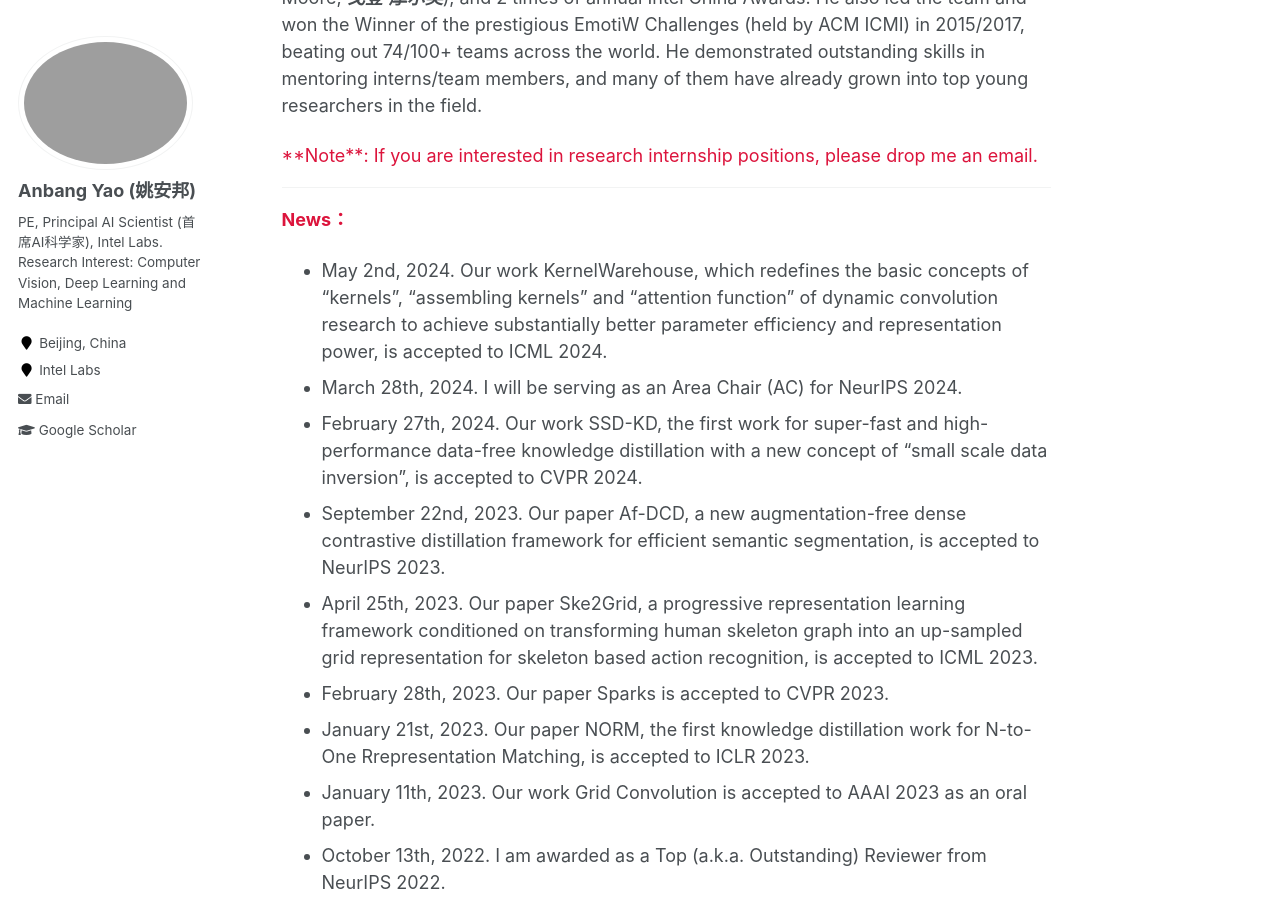
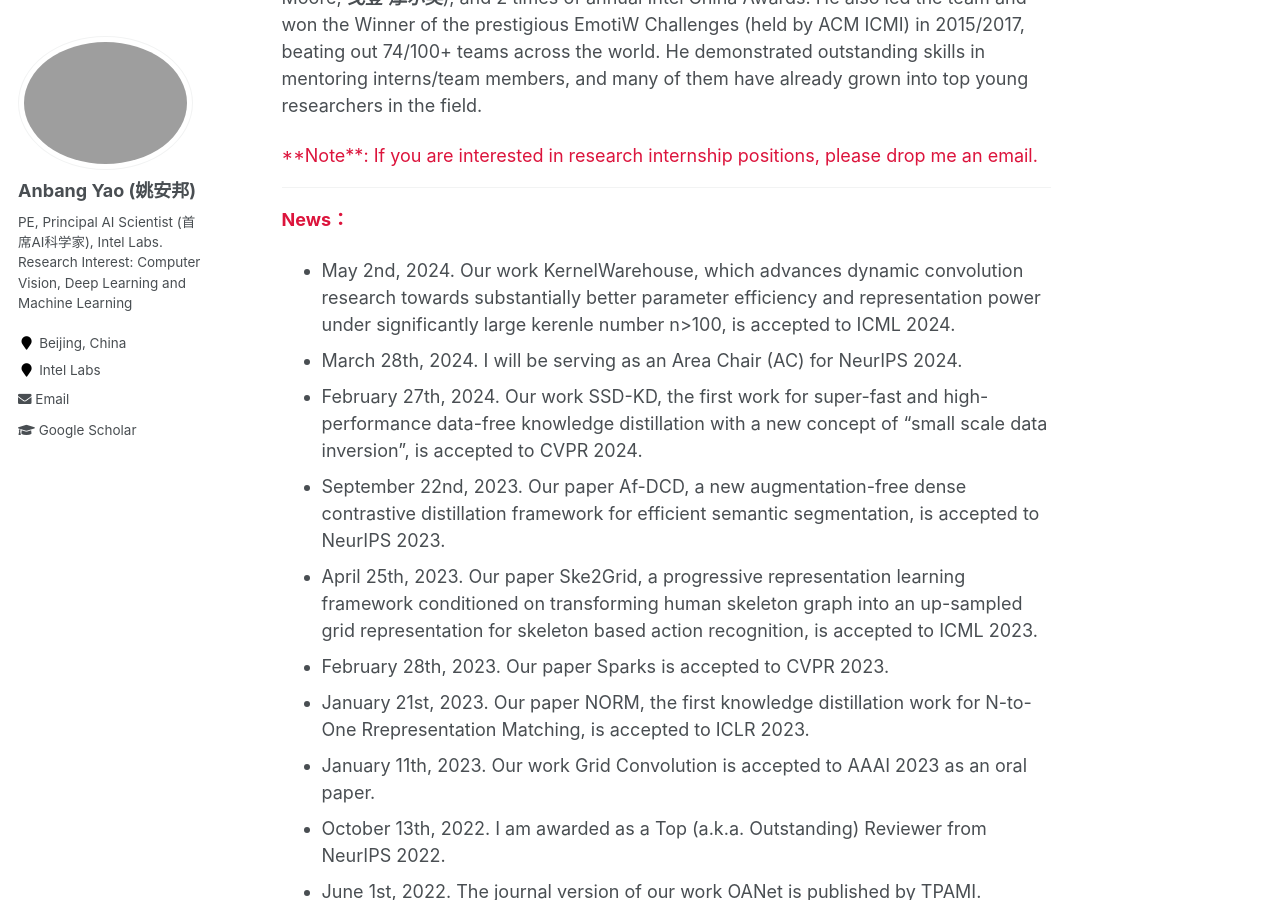
Before and after one commit to YaoAnbang/YaoAnbang.github.io, a Jekyll site: the page built from _pages/about.md, in a window 1280 px wide and 900 px high, scrolled down 718 px. Built offline with Jekyll 4.4.1, drawn with Linux system fonts in a browser that asks for light colours.

Commit message:
Update about.md

```diff
--- a/_pages/about.md
+++ b/_pages/about.md
@@ -17,7 +17,7 @@
 ---
 **<font color="Crimson">News：</font>**
 
-+ May 2nd, 2024. Our work KernelWarehouse, which redefines the basic concepts of “kernels”, “assembling kernels” and “attention function” of dynamic convolution research to achieve substantially better parameter efficiency and representation power, is accepted to ICML 2024.
++ May 2nd, 2024. Our work KernelWarehouse, which advances dynamic convolution research towards substantially better parameter efficiency and representation power under significantly large kerenle number n>100, is accepted to ICML 2024.
 + March 28th, 2024. I will be serving as an Area Chair (AC) for NeurIPS 2024.
 + February 27th, 2024. Our work SSD-KD, the first work for super-fast and high-performance data-free knowledge distillation with a new concept of "small scale data inversion", is accepted to CVPR 2024.
 + September 22nd, 2023. Our paper Af-DCD, a new augmentation-free dense contrastive distillation framework for efficient semantic segmentation, is accepted to NeurIPS 2023.
```
